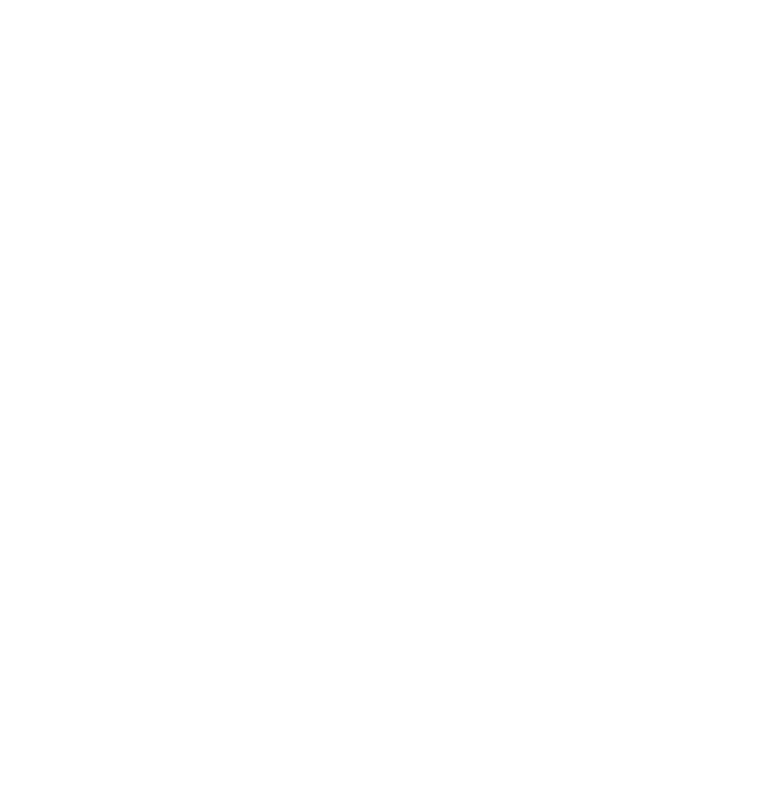
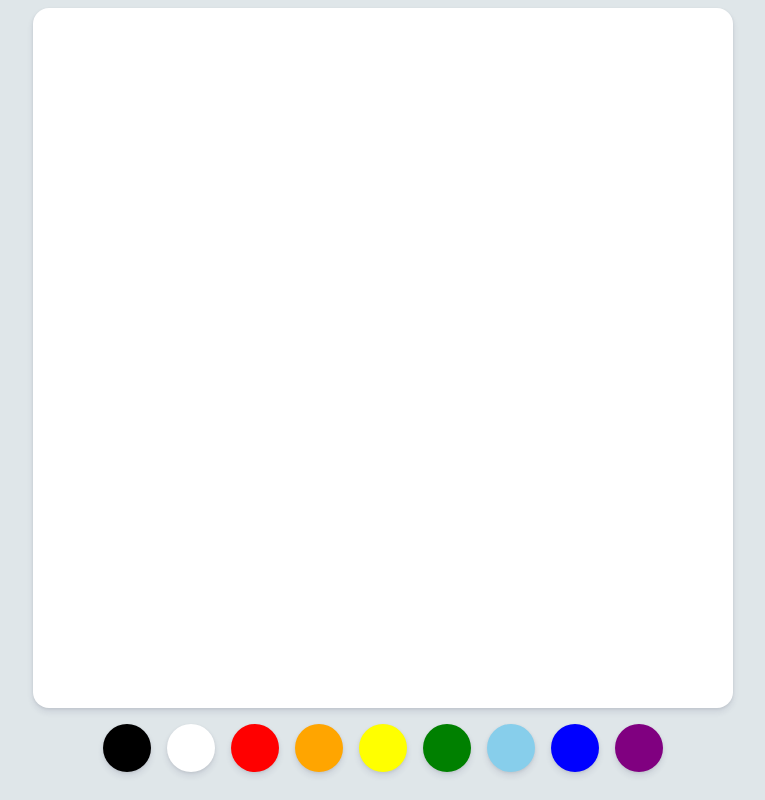
Before and after one commit to SamuelSung-dev/paintjs, a plain HTML site: page index.html in a window 1280 px wide. Shown: the whole page, without its empty margins (257-1022 px from the left). Drawn offline with Linux system fonts and the light colour scheme.

Commit message:
Add canvas and pallete

```diff
--- a/index.html
+++ b/index.html
@@ -3,9 +3,24 @@
   <head>
     <meta charset="UTF-8" />
     <meta name="viewport" content="width=device-width, initial-scale=1.0" />
-    <title>paintJS</title>
+    <link href="styles.css" rel="stylesheet" />
+    <title>PaintJS</title>
   </head>
   <body>
+    <canvas id="jsCanvas" class="canvas"></canvas>
+    <div class="controls">
+      <div id="jsPallette" class="pallette">
+        <div id="jsColor0" class="pallette__color"></div>
+        <div id="jsColor1" class="pallette__color"></div>
+        <div id="jsColor2" class="pallette__color"></div>
+        <div id="jsColor3" class="pallette__color"></div>
+        <div id="jsColor4" class="pallette__color"></div>
+        <div id="jsColor5" class="pallette__color"></div>
+        <div id="jsColor6" class="pallette__color"></div>
+        <div id="jsColor7" class="pallette__color"></div>
+        <div id="jsColor8" class="pallette__color"></div>
+      </div>
+    </div>
     <script src="app.js"></script>
   </body>
 </html>
--- a/styles.css
+++ b/styles.css
@@ -0,0 +1,59 @@
+body {
+  background-color: #dfe6e9;
+  display: flex;
+  flex-direction: column;
+  justify-content: center;
+  align-items: center;
+}
+
+.canvas {
+  width: 700px;
+  height: 700px;
+  background-color: white;
+  border-radius: 1rem;
+  box-shadow: 0 4px 6px rgba(50, 50, 93, 0.11), 0 1px 3px rgba(0, 0, 0, 0.08);
+}
+
+.pallette {
+  display: flex;
+  flex-direction: row;
+  justify-content: center;
+  align-content: center;
+  margin: 1rem 0;
+}
+.pallette__color {
+  width: 3rem;
+  height: 3rem;
+  box-shadow: 0 4px 6px rgba(50, 50, 93, 0.11), 0 1px 3px rgba(0, 0, 0, 0.08);
+  border-radius: 50%;
+  margin: 0 0.5rem;
+  cursor: pointer;
+}
+
+#jsColor0 {
+  background-color: black;
+}
+#jsColor1 {
+  background-color: white;
+}
+#jsColor2 {
+  background-color: red;
+}
+#jsColor3 {
+  background-color: orange;
+}
+#jsColor4 {
+  background-color: yellow;
+}
+#jsColor5 {
+  background-color: green;
+}
+#jsColor6 {
+  background-color: skyblue;
+}
+#jsColor7 {
+  background-color: blue;
+}
+#jsColor8 {
+  background-color: purple;
+}
```
Also changed, not shown: 1 other file.
